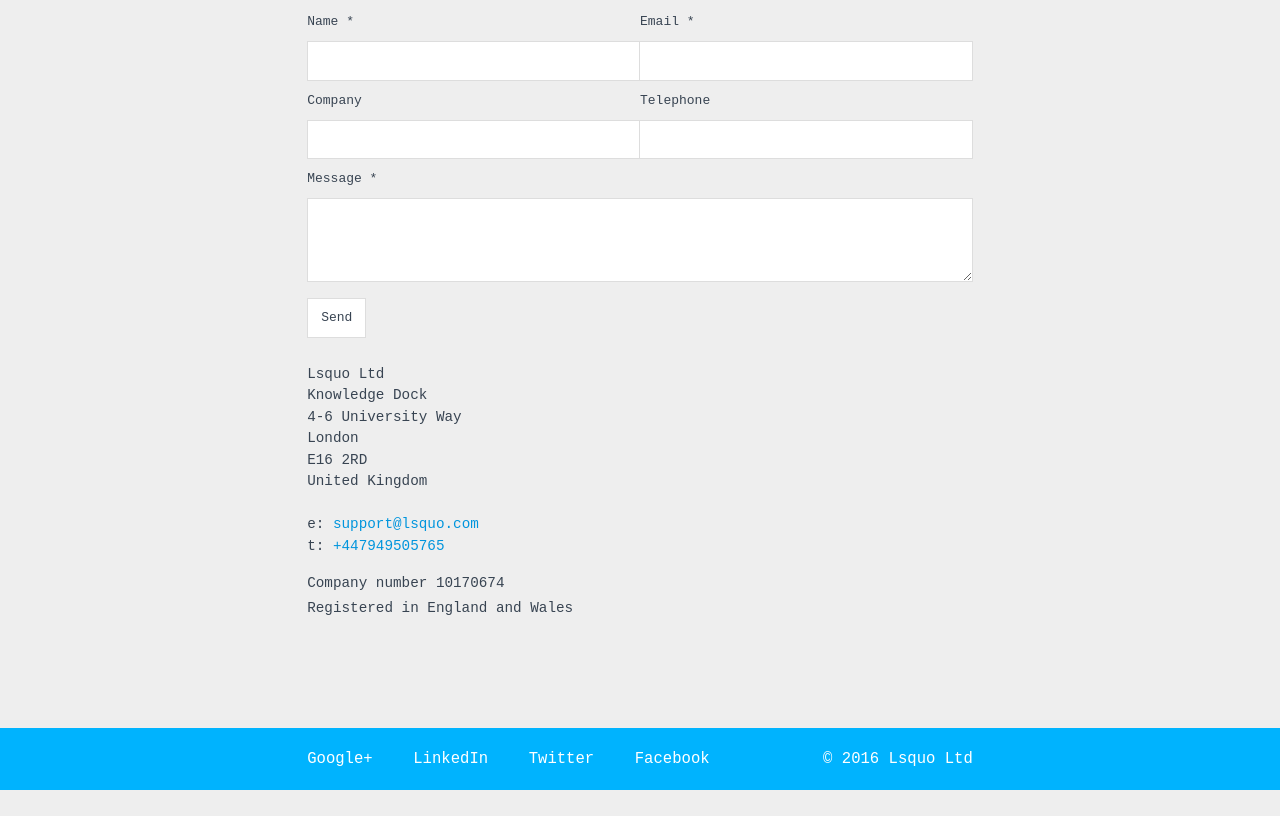
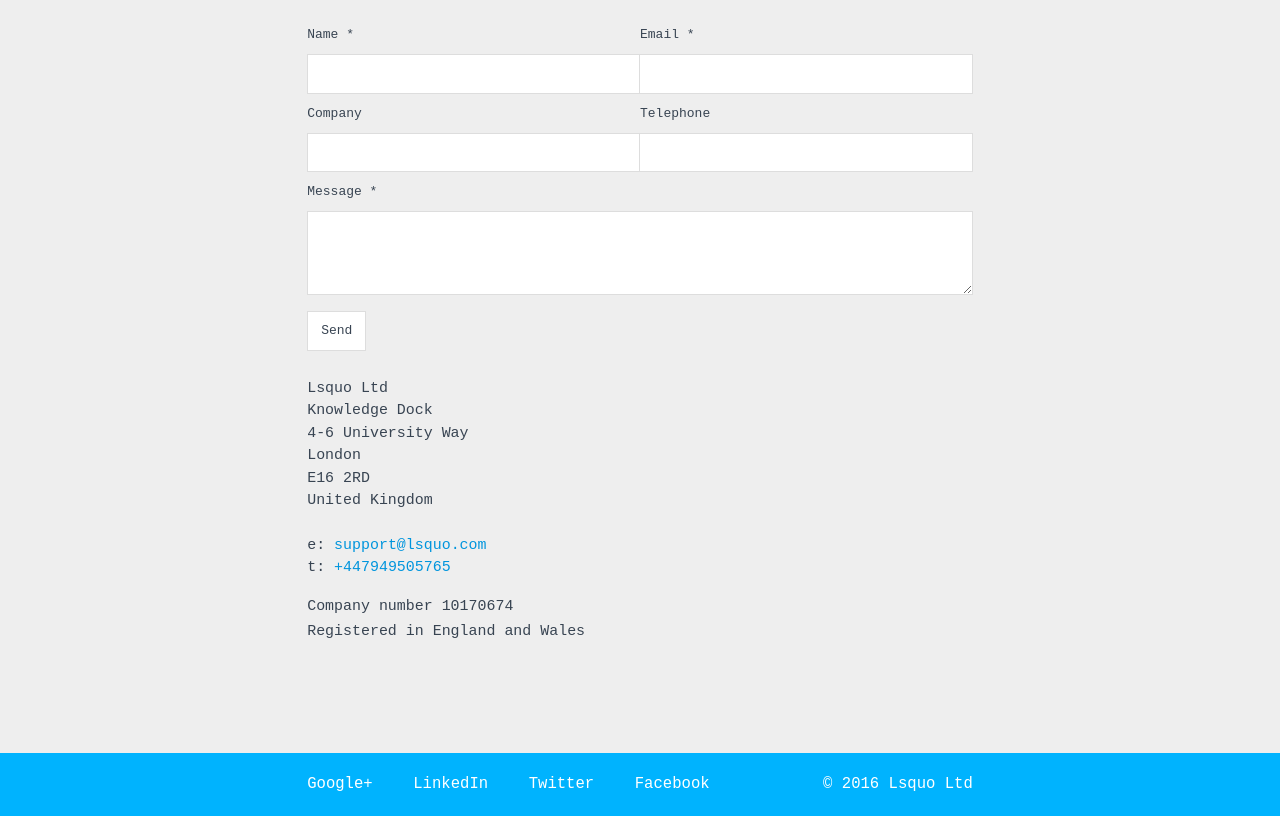
Before and after one commit to lsquo/lsquo.github.io, a Jekyll site: the page built from _docs/contact.html, in a window 1280 px wide. Shown: the part 381-1197 px from the top of the page. Built offline with Jekyll 4.4.1, drawn with Linux system fonts in a browser that asks for light colours; before the commit the page ends 1171 px from its top, so only the background shows below that.

Commit message:
Change the font size of some elements

```diff
--- a/_sass/_base.scss
+++ b/_sass/_base.scss
@@ -30,7 +30,7 @@
 
 div {
 	line-height: 1.7em;
-	font-size: 1.1em;
+	font-size: 1.15em;
 }
 
 #map {
--- a/_sass/_typography.scss
+++ b/_sass/_typography.scss
@@ -7,7 +7,7 @@
 p {
 	margin: 0 0 1em 0;
 	line-height: 1.7em;
-	font-size: 1.1em;
+	font-size: 1.15em;
 }
 
 a {
@@ -19,5 +19,5 @@
 address {
 	margin: 0 0 1em 0;
 	line-height: 1.5em;
-	font-size: 1.1em;
+	font-size: 1.15em;
 }
```
